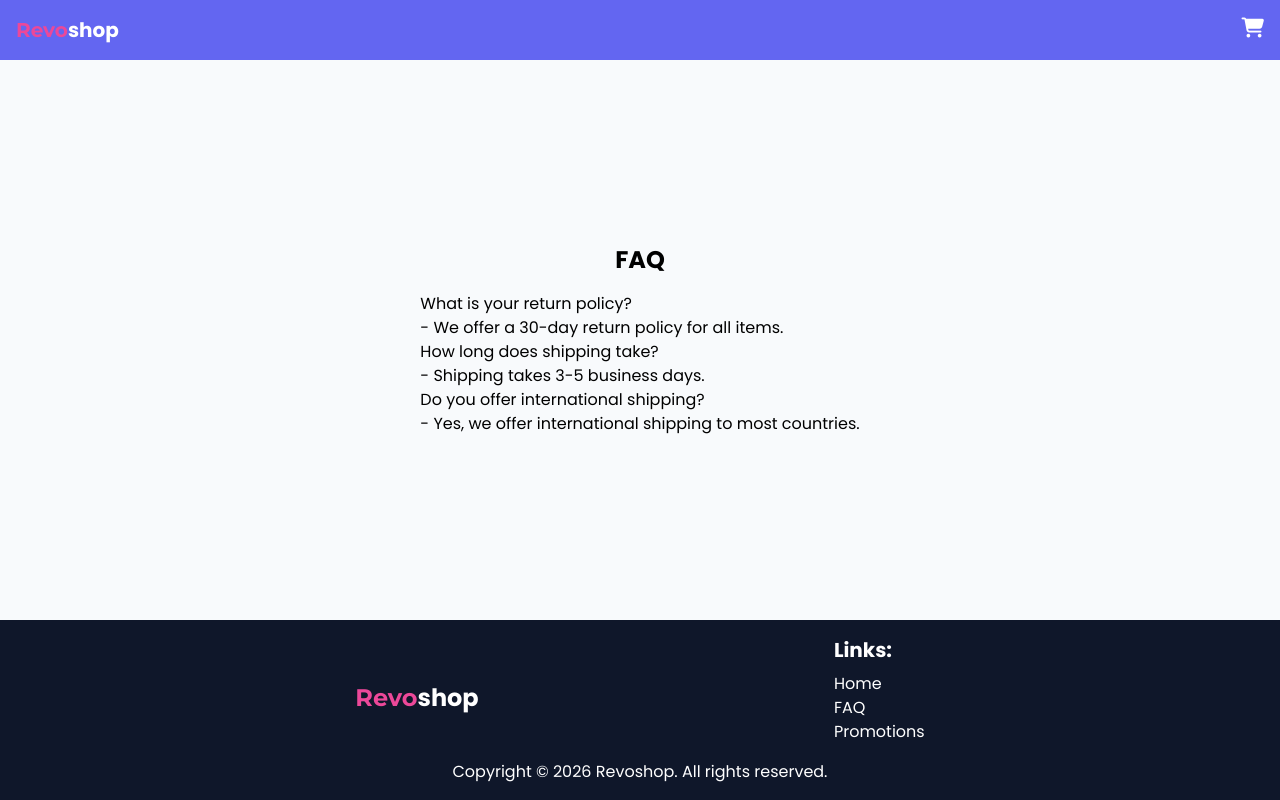
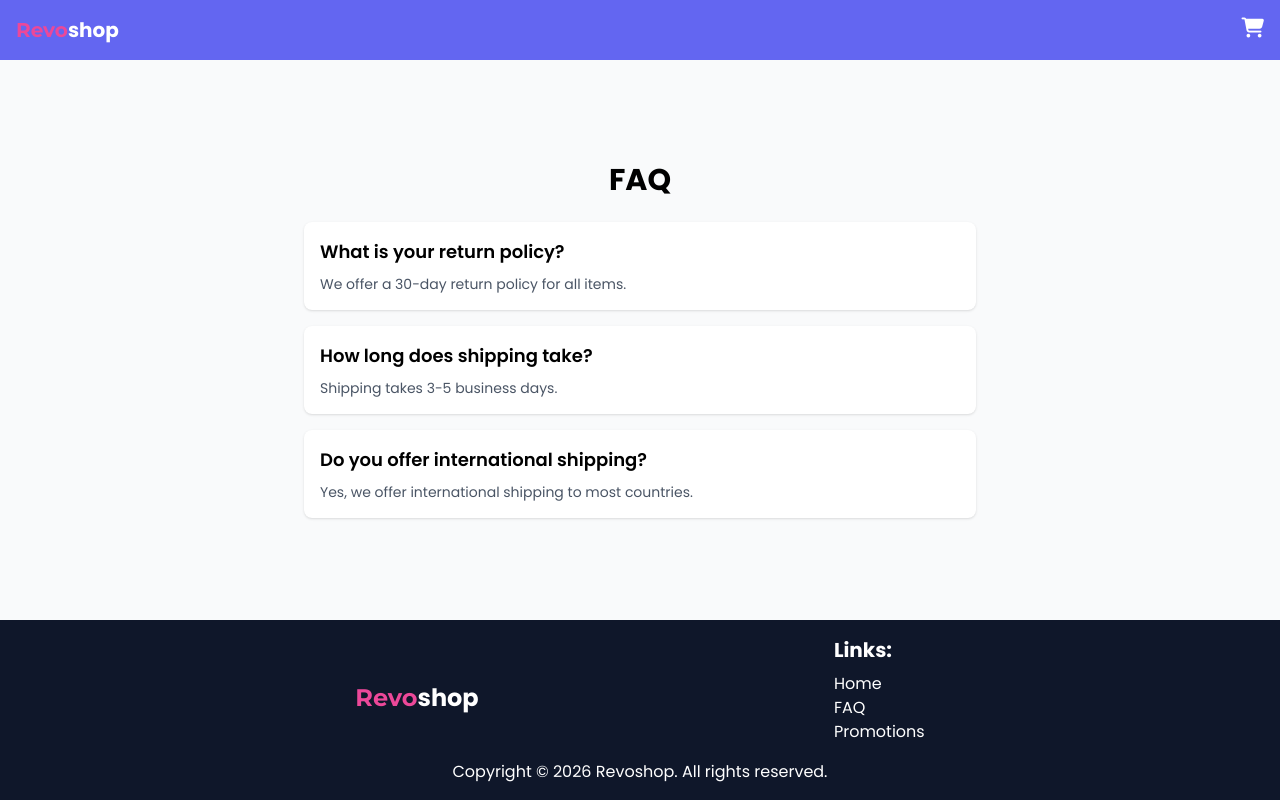
Before and after one commit to Revou-FSSE-Feb26/milestone-3-Diba15, a Next.js app: page /faq in a window 1280 px wide. Built offline with nearby package versions, Linux system fonts and the light colour scheme.

Commit message:
feat: enhance FAQ component styling and structure for improved readability

```diff
--- a/src/app/faq/page.tsx
+++ b/src/app/faq/page.tsx
@@ -1,19 +1,19 @@
 export default function FAQ() {
     return (
-        <div className={"flex flex-col flex-1 items-center justify-center"}>
-            <h1 className="text-2xl font-bold mb-4">FAQ</h1>
-            <div>
-                <div>
-                    <h2>What is your return policy?</h2>
-                    <p>- We offer a 30-day return policy for all items.</p>
+        <div className={"flex flex-col flex-1 items-center justify-center p-6 bg-gray-50"}>
+            <h1 className="text-3xl font-extrabold mb-6">FAQ</h1>
+            <div className="w-full max-w-2xl space-y-4">
+                <div className="bg-white shadow-sm rounded-lg p-4">
+                    <h2 className="text-lg font-semibold">What is your return policy?</h2>
+                    <p className="text-sm text-gray-600 mt-2">We offer a 30-day return policy for all items.</p>
                 </div>
-                <div>
-                    <h2>How long does shipping take?</h2>
-                    <p>- Shipping takes 3-5 business days.</p>
+                <div className="bg-white shadow-sm rounded-lg p-4">
+                    <h2 className="text-lg font-semibold">How long does shipping take?</h2>
+                    <p className="text-sm text-gray-600 mt-2">Shipping takes 3-5 business days.</p>
                 </div>
-                <div>
-                    <h2>Do you offer international shipping?</h2>
-                    <p>- Yes, we offer international shipping to most countries.</p>
+                <div className="bg-white shadow-sm rounded-lg p-4">
+                    <h2 className="text-lg font-semibold">Do you offer international shipping?</h2>
+                    <p className="text-sm text-gray-600 mt-2">Yes, we offer international shipping to most countries.</p>
                 </div>
             </div>
         </div>
```
